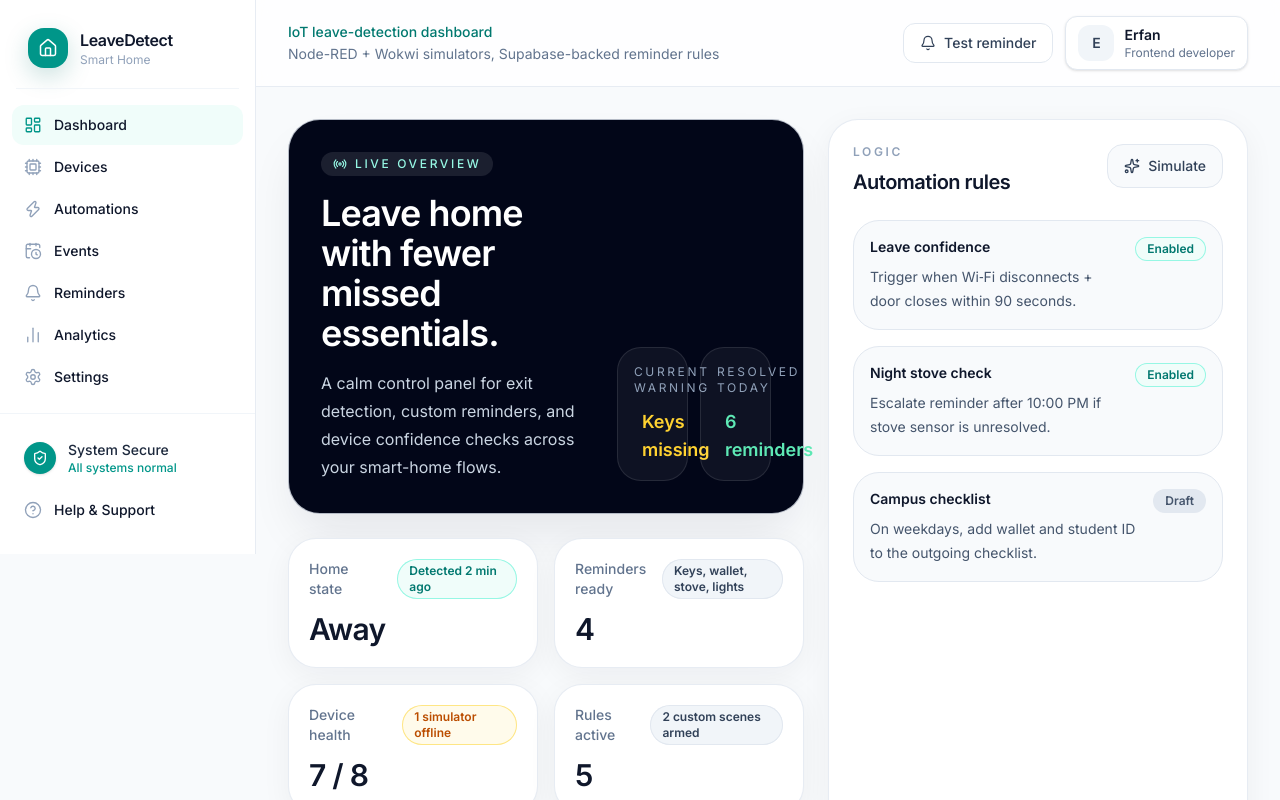
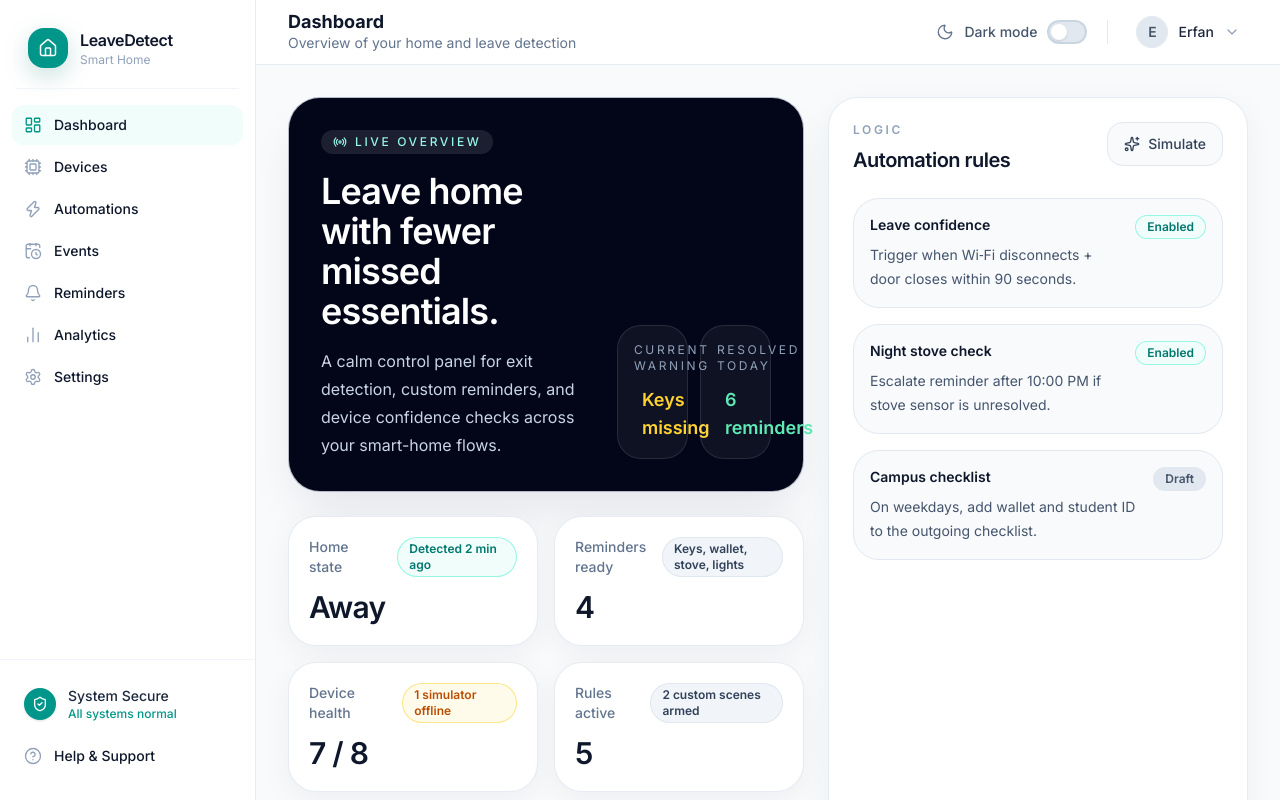
Before and after one commit to erfan00725/IOT_HLD_Dashboard, a Next.js app: page / in a window 1280 px wide. Shown: the top 800 px of the page. Built offline with nearby package versions, Linux system fonts and the light colour scheme.

Commit message:
feat: redesign header to match reference image (dark mode toggle + user menu)

```diff
--- a/src/components/layout/app-shell.tsx
+++ b/src/components/layout/app-shell.tsx
@@ -1,3 +1,5 @@
+'use client';
+
 import {
   LayoutDashboard,
   Cpu,
@@ -9,10 +11,12 @@ import {
   ShieldCheck,
   HelpCircle,
   Home,
+  Moon,
+  ChevronDown,
   type LucideProps,
 } from 'lucide-react';
 import { sidebarItems } from '@/data/mock';
-import React from 'react';
+import React, { useState } from 'react';
 
 // ---------------------------------------------------------------------------
 // Icon registry — maps string names from mock data to Lucide components
@@ -52,7 +56,17 @@ function Logo() {
 // ---------------------------------------------------------------------------
 // Sidebar navigation item
 // ---------------------------------------------------------------------------
-function NavItem({ label, href, icon, active }: { label: string; href: string; icon: string; active?: boolean }) {
+function NavItem({
+  label,
+  href,
+  icon,
+  active,
+}: {
+  label: string;
+  href: string;
+  icon: string;
+  active?: boolean;
+}) {
   return (
     <a
       href={href}
@@ -120,7 +134,7 @@ function HelpLink() {
 function Sidebar() {
   return (
     <aside
-      className="flex flex-col border-r border-slate-200/80 bg-white"
+      className="flex h-full flex-col border-r border-slate-200/80 bg-white"
       aria-label="Main navigation"
     >
       {/* Brand */}
@@ -159,6 +173,94 @@ function Sidebar() {
 }
 
 // ---------------------------------------------------------------------------
+// Dark-mode toggle pill
+// ---------------------------------------------------------------------------
+function DarkModeToggle() {
+  const [dark, setDark] = useState(false);
+
+  return (
+    <button
+      type="button"
+      onClick={() => setDark((d) => !d)}
+      className="flex items-center gap-2.5 text-sm font-medium text-slate-600 transition-colors hover:text-slate-900"
+      aria-label={dark ? 'Switch to light mode' : 'Switch to dark mode'}
+    >
+      <Moon className="size-[18px] shrink-0 text-slate-500" strokeWidth={1.8} aria-hidden="true" />
+      <span className="hidden sm:inline">Dark mode</span>
+
+      {/* Pill toggle */}
+      <span
+        className={[
+          'relative inline-flex h-6 w-10 shrink-0 items-center rounded-full border-2 transition-colors duration-200',
+          dark
+            ? 'border-teal-600 bg-teal-600'
+            : 'border-slate-300 bg-slate-200',
+        ].join(' ')}
+        aria-hidden="true"
+      >
+        <span
+          className={[
+            'inline-block size-4 rounded-full bg-white shadow-sm transition-transform duration-200',
+            dark ? 'translate-x-4' : 'translate-x-0.5',
+          ].join(' ')}
+        />
+      </span>
+    </button>
+  );
+}
+
+// ---------------------------------------------------------------------------
+// User menu button
+// ---------------------------------------------------------------------------
+function UserMenu() {
+  return (
+    <button
+      type="button"
+      className="flex items-center gap-2.5 rounded-xl px-2 py-1.5 transition-colors hover:bg-slate-100"
+      aria-label="User menu"
+    >
+      {/* Avatar */}
+      <div className="grid size-8 shrink-0 place-items-center overflow-hidden rounded-full bg-slate-200 text-sm font-semibold text-slate-600">
+        E
+      </div>
+      <span className="hidden text-sm font-medium text-slate-800 sm:inline">Erfan</span>
+      <ChevronDown
+        className="size-4 text-slate-400"
+        strokeWidth={2}
+        aria-hidden="true"
+      />
+    </button>
+  );
+}
+
+// ---------------------------------------------------------------------------
+// Page header — title + subtitle on the left, controls on the right
+// ---------------------------------------------------------------------------
+function PageHeader() {
+  return (
+    <header className="sticky top-0 z-40 border-b border-slate-200/80 bg-white/90 px-5 backdrop-blur-md sm:px-8">
+      <div className="flex h-16 items-center justify-between gap-4">
+        {/* Left: page title */}
+        <div className="min-w-0">
+          <h1 className="truncate text-lg font-bold leading-tight text-slate-900">Dashboard</h1>
+          <p className="truncate text-sm text-slate-500">Overview of your home and leave detection</p>
+        </div>
+
+        {/* Right: dark mode toggle + user menu */}
+        <div className="flex shrink-0 items-center gap-5">
+          <DarkModeToggle />
+
+          {/* Vertical divider */}
+          <div className="h-6 w-px bg-slate-200" aria-hidden="true" />
+
+          <UserMenu />
+        </div>
+      </div>
+    </header>
+  );
+}
+
+// ---------------------------------------------------------------------------
 // App shell
 // ---------------------------------------------------------------------------
 export function AppShell({ children }: { children: React.ReactNode }) {
@@ -182,35 +284,7 @@ export function AppShell({ children }: { children: React.ReactNode }) {
 
         {/* Main content area */}
         <div className="flex min-w-0 flex-col">
-          <header className="sticky top-0 z-40 border-b border-slate-200/80 bg-white/80 px-4 py-4 backdrop-blur sm:px-6 lg:px-8">
-            <div className="flex flex-col gap-4 md:flex-row md:items-center md:justify-between">
-              <div>
-                <p className="text-sm font-medium text-teal-700">IoT leave-detection dashboard</p>
-                <p className="mt-0.5 text-sm text-slate-500">
-                  Node-RED + Wokwi simulators, Supabase-backed reminder rules
-                </p>
-              </div>
-              <div className="flex items-center gap-3">
-                <button
-                  className="inline-flex h-10 items-center gap-2 rounded-xl border border-slate-200 bg-white px-4 text-sm font-medium text-slate-700 transition hover:border-slate-300 hover:bg-slate-50"
-                  type="button"
-                >
-                  <Bell className="size-4" strokeWidth={1.8} aria-hidden="true" />
-                  Test reminder
-                </button>
-                <div className="flex items-center gap-2.5 rounded-xl border border-slate-200 bg-white px-3 py-2 shadow-sm">
-                  <div className="grid size-9 place-items-center rounded-xl bg-slate-100 text-sm font-semibold text-slate-700">
-                    E
-                  </div>
-                  <div>
-                    <p className="text-sm font-semibold text-slate-900">Erfan</p>
-                    <p className="text-xs text-slate-500">Frontend developer</p>
-                  </div>
-                </div>
-              </div>
-            </div>
-          </header>
-
+          <PageHeader />
           <main id="content" className="flex-1 px-4 py-6 sm:px-6 lg:px-8 lg:py-8">
             {children}
           </main>
```
